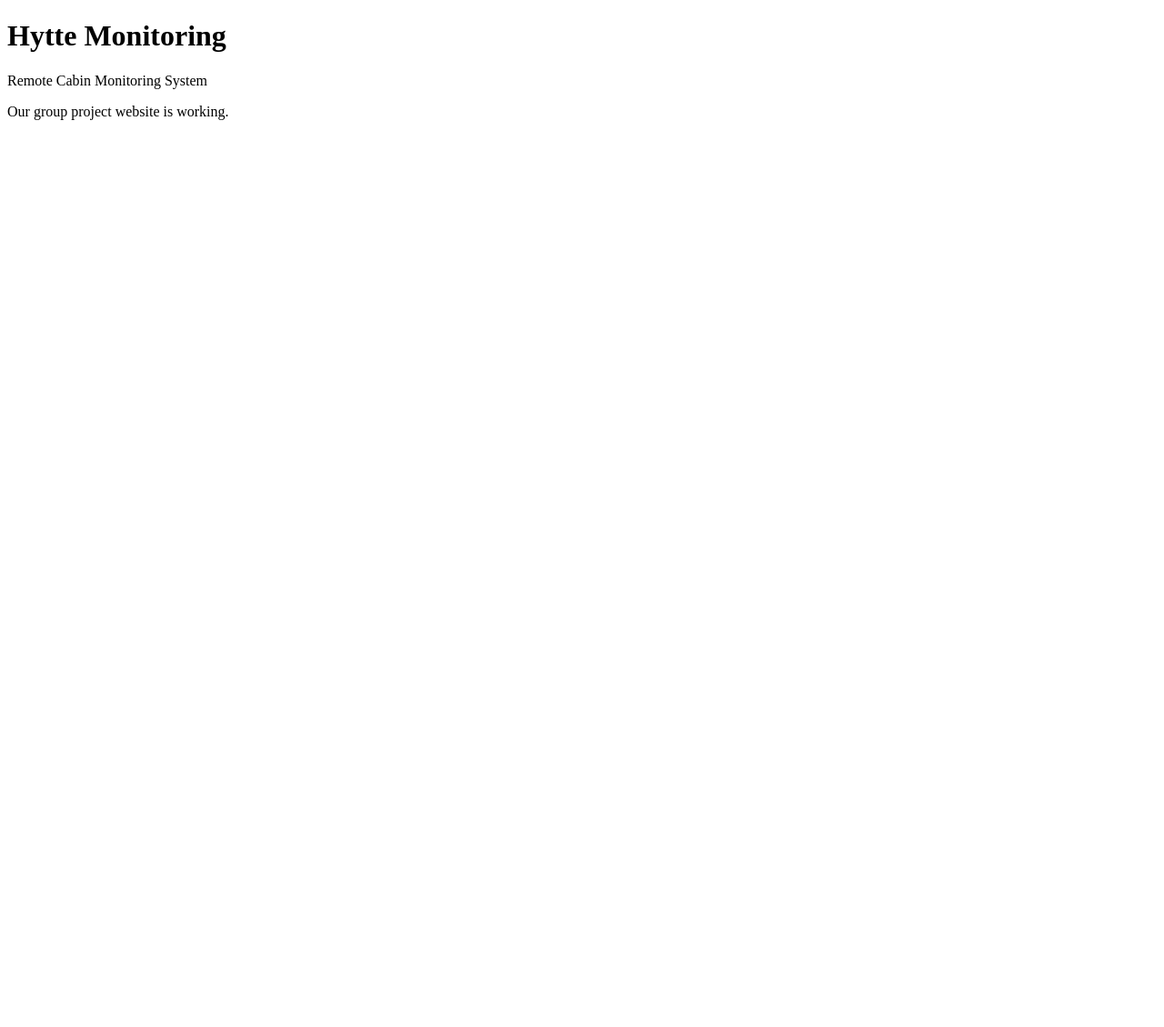
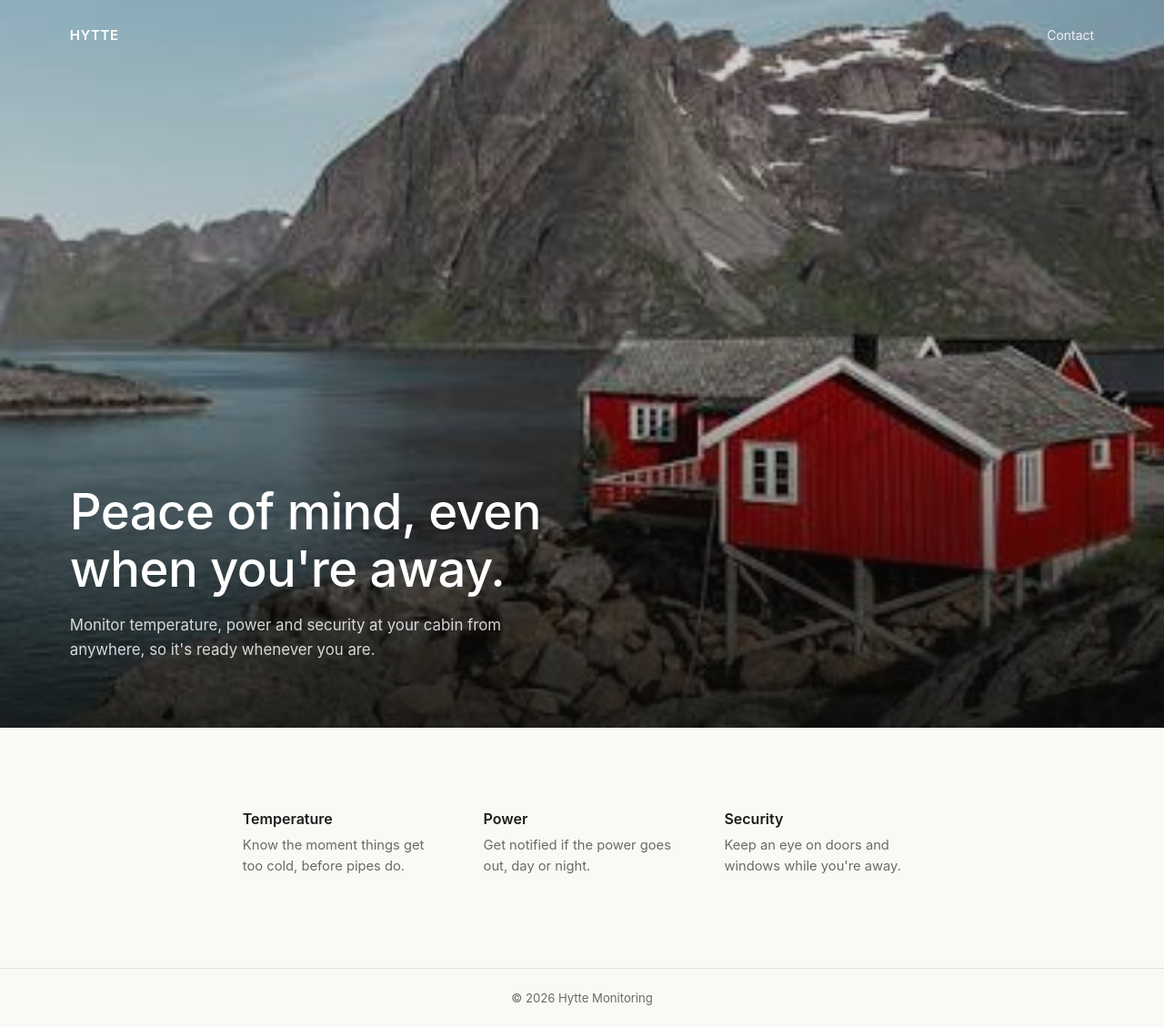
Before and after one commit to hytte-monitoring/hytte-monitoring.github.io, a plain HTML site: page index.html in a window 1280 px wide. Shown: the whole page at 91% size. Before the commit the page ends 800 px from the top, so only its background shows below. Drawn offline with Linux system fonts and the light colour scheme.

Commit message:
Add minimal hero landing page with cabin image

```diff
--- a/index.html
+++ b/index.html
@@ -4,13 +4,191 @@
     <meta charset="UTF-8">
     <meta name="viewport" content="width=device-width, initial-scale=1.0">
     <title>Hytte Monitoring</title>
+    <style>
+        :root {
+            --ink: #1c1c1a;
+            --paper: #faf9f6;
+            --muted: #6b6b64;
+            --line: rgba(28, 28, 26, 0.12);
+        }
+
+        * {
+            box-sizing: border-box;
+        }
+
+        html, body {
+            margin: 0;
+            padding: 0;
+        }
+
+        body {
+            font-family: -apple-system, BlinkMacSystemFont, "Helvetica Neue", Arial, sans-serif;
+            color: var(--ink);
+            background: var(--paper);
+            -webkit-font-smoothing: antialiased;
+        }
+
+        a {
+            color: inherit;
+        }
+
+        header {
+            position: absolute;
+            top: 0;
+            left: 0;
+            right: 0;
+            display: flex;
+            align-items: center;
+            justify-content: space-between;
+            padding: 28px 6vw;
+            z-index: 2;
+        }
+
+        .brand {
+            font-size: 15px;
+            font-weight: 600;
+            letter-spacing: 0.04em;
+            color: #fff;
+            text-transform: uppercase;
+        }
+
+        nav a {
+            color: #fff;
+            text-decoration: none;
+            font-size: 14px;
+            opacity: 0.85;
+        }
+
+        nav a:hover {
+            opacity: 1;
+        }
+
+        .hero {
+            position: relative;
+            height: 100vh;
+            min-height: 560px;
+            display: flex;
+            align-items: flex-end;
+            background: #10120f;
+        }
+
+        .hero img {
+            position: absolute;
+            inset: 0;
+            width: 100%;
+            height: 100%;
+            object-fit: cover;
+        }
+
+        .hero::after {
+            content: "";
+            position: absolute;
+            inset: 0;
+            background: linear-gradient(to top, rgba(10, 10, 8, 0.78) 0%, rgba(10, 10, 8, 0.25) 45%, rgba(10, 10, 8, 0.15) 100%);
+        }
+
+        .hero-content {
+            position: relative;
+            z-index: 1;
+            color: #fff;
+            padding: 0 6vw 9vh;
+            max-width: 680px;
+        }
+
+        .hero-content h1 {
+            margin: 0 0 18px;
+            font-size: clamp(2rem, 5vw, 3.4rem);
+            line-height: 1.15;
+            font-weight: 500;
+            letter-spacing: -0.01em;
+        }
+
+        .hero-content p {
+            margin: 0;
+            font-size: 1.05rem;
+            line-height: 1.6;
+            color: rgba(255, 255, 255, 0.82);
+            max-width: 480px;
+        }
+
+        section.info {
+            max-width: 900px;
+            margin: 0 auto;
+            padding: 90px 6vw 100px;
+        }
+
+        .info-grid {
+            display: grid;
+            grid-template-columns: repeat(3, 1fr);
+            gap: 48px;
+        }
+
+        .info-grid div h2 {
+            font-size: 1rem;
+            font-weight: 600;
+            margin: 0 0 8px;
+        }
+
+        .info-grid div p {
+            font-size: 0.92rem;
+            line-height: 1.55;
+            color: var(--muted);
+            margin: 0;
+        }
+
+        footer {
+            border-top: 1px solid var(--line);
+            padding: 24px 6vw;
+            font-size: 0.82rem;
+            color: var(--muted);
+            text-align: center;
+        }
+
+        @media (max-width: 720px) {
+            .info-grid {
+                grid-template-columns: 1fr;
+                gap: 36px;
+            }
+
+            .hero-content {
+                padding-bottom: 12vh;
+            }
+        }
+    </style>
 </head>
 
 <body>
-    <h1>Hytte Monitoring</h1>
+    <div class="hero">
+        <img src="img/hytt.jpeg" alt="Red cabin by a fjord in Norway">
+        <header>
+            <span class="brand">Hytte</span>
+            <nav><a href="#">Contact</a></nav>
+        </header>
+        <div class="hero-content">
+            <h1>Peace of mind, even when you're away.</h1>
+            <p>Monitor temperature, power and security at your cabin from anywhere, so it's ready whenever you are.</p>
+        </div>
+    </div>
 
-    <p>Remote Cabin Monitoring System</p>
+    <section class="info">
+        <div class="info-grid">
+            <div>
+                <h2>Temperature</h2>
+                <p>Know the moment things get too cold, before pipes do.</p>
+            </div>
+            <div>
+                <h2>Power</h2>
+                <p>Get notified if the power goes out, day or night.</p>
+            </div>
+            <div>
+                <h2>Security</h2>
+                <p>Keep an eye on doors and windows while you're away.</p>
+            </div>
+        </div>
+    </section>
 
-    <p>Our group project website is working.</p>
+    <footer>
+        &copy; 2026 Hytte Monitoring
+    </footer>
 </body>
 </html>
```
Also changed, not shown: img/hytt.jpeg (added), 1 other file.
